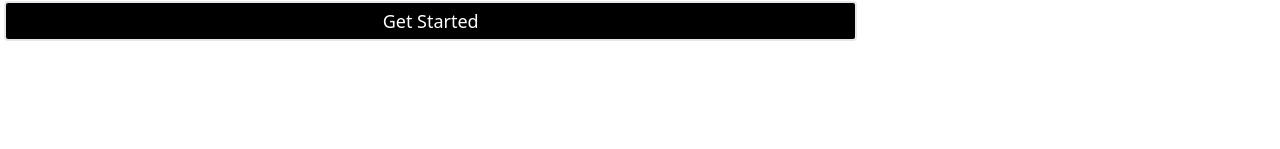
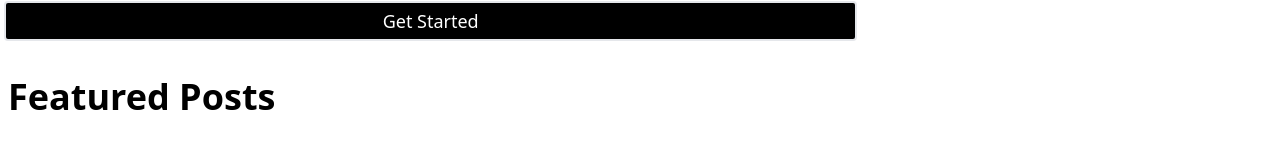
Before and after one commit to dscmsit/Mental-Health-App, an Angular app in the folder front-end/: page / in a window 1280 px wide. Shown: the part 519-668 px from the top of the page. Built offline with nearby package versions, Linux system fonts and the light colour scheme.

Commit message:
Updated Home component.

```diff
--- a/front-end/src/app/Components/home/home.component.html
+++ b/front-end/src/app/Components/home/home.component.html
@@ -5,5 +5,10 @@
     <button class="bg-black text-white text-lg py-1 px-3 m-1 rounded hover:border-2 border-2 hover:border-black
      hover:bg-white hover:text-black mt-12 w-2/3 justify-center"><a routerLink="user-form">Get Started</a></button>
 
+     <h1 class="text-4xl font-bold mt-8 mx-2">Featured Posts</h1>
+
+     <div class="">
+     </div>
+
 
 </div>
```
